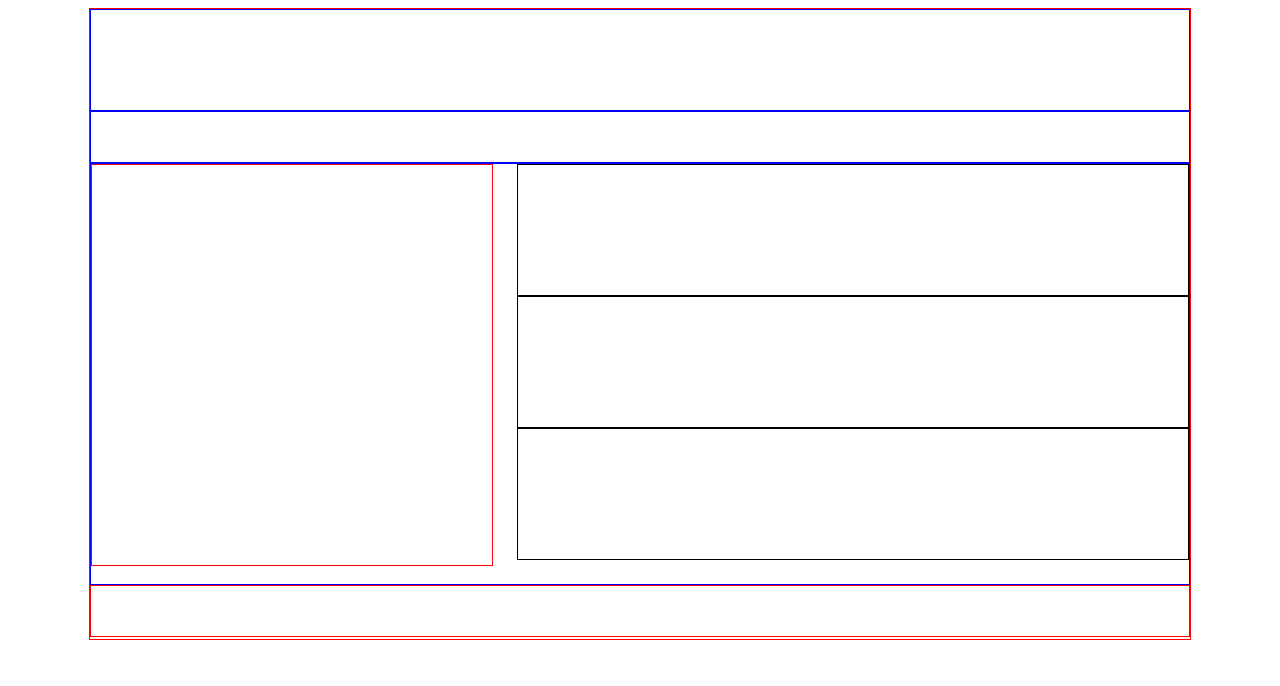
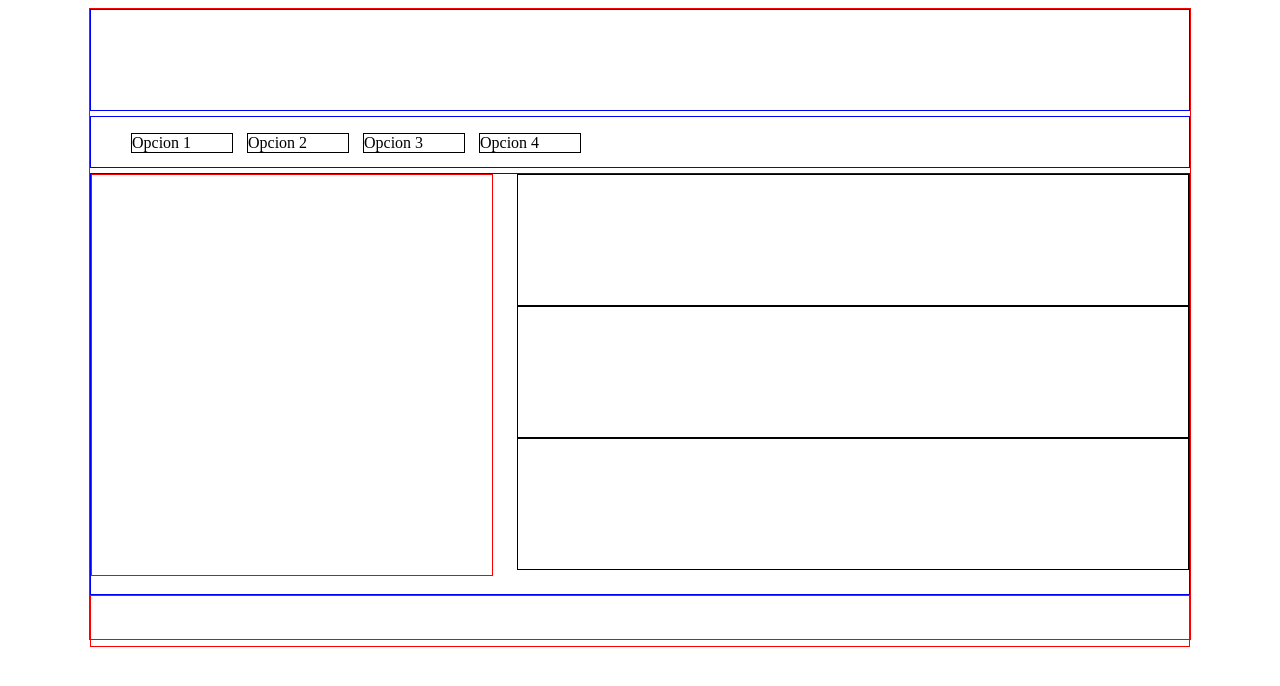
Before and after one commit to hguzman/veterinaria, a plain HTML site: page docs/index.html in a window 1280 px wide. Drawn offline with Linux system fonts and the light colour scheme.

Commit message:
Tiene menu en nav

```diff
--- a/docs/estilos.css
+++ b/docs/estilos.css
@@ -13,6 +13,8 @@ header{
 nav{
     border: 1px solid blue;
     height: 50px;
+    margin-top: 5px;
+    margin-bottom: 5px;
 }
 
 section{
@@ -37,3 +39,10 @@ article{
     width: 670px;
     float: right;
 }
+
+ul li{
+    border: 1px solid black;
+    width: 100px;
+    display: inline-block;
+    margin-right: 10px;
+}
--- a/docs/index.html
+++ b/docs/index.html
@@ -10,7 +10,14 @@
     <body>
         <main>
             <header></header>
-            <nav></nav>
+            <nav>
+                <ul>
+                    <li>Opcion 1</li>
+                    <li>Opcion 2</li>
+                    <li>Opcion 3</li>
+                    <li>Opcion 4</li>
+                </ul>
+            </nav>
             <section>
                 <aside></aside>
                 <article></article>
```
